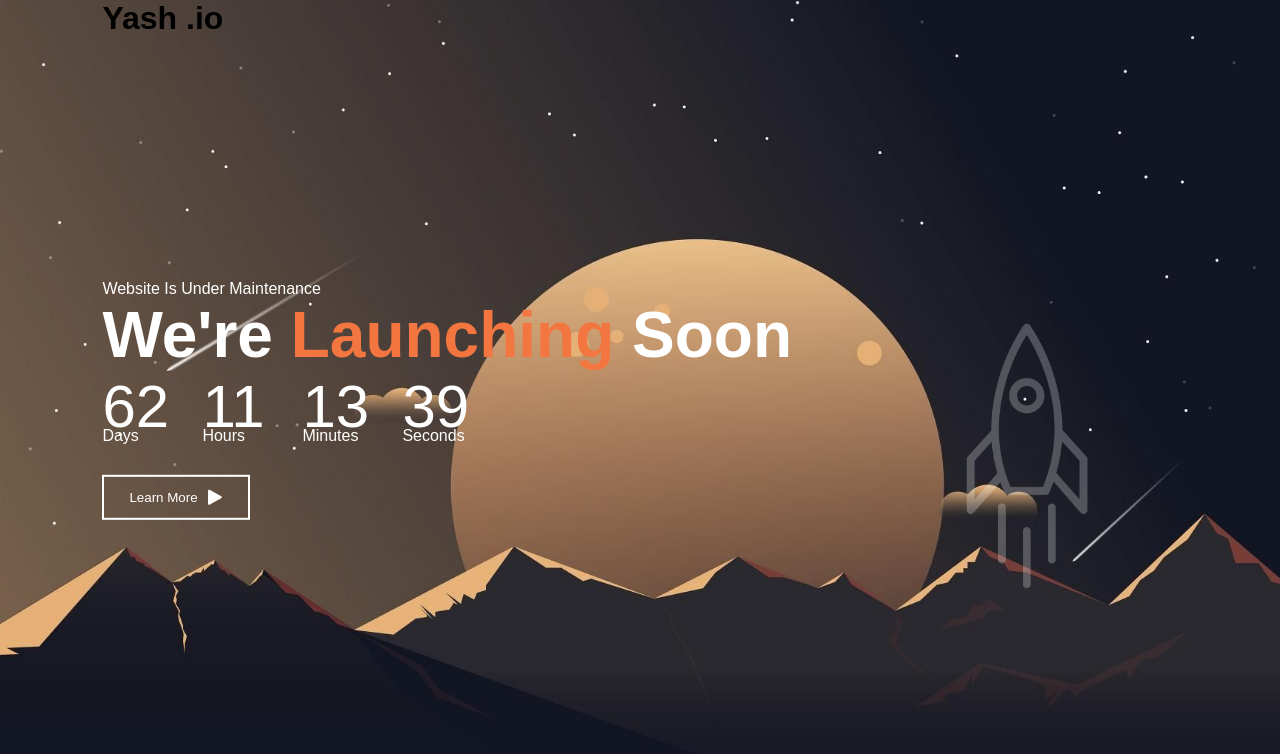
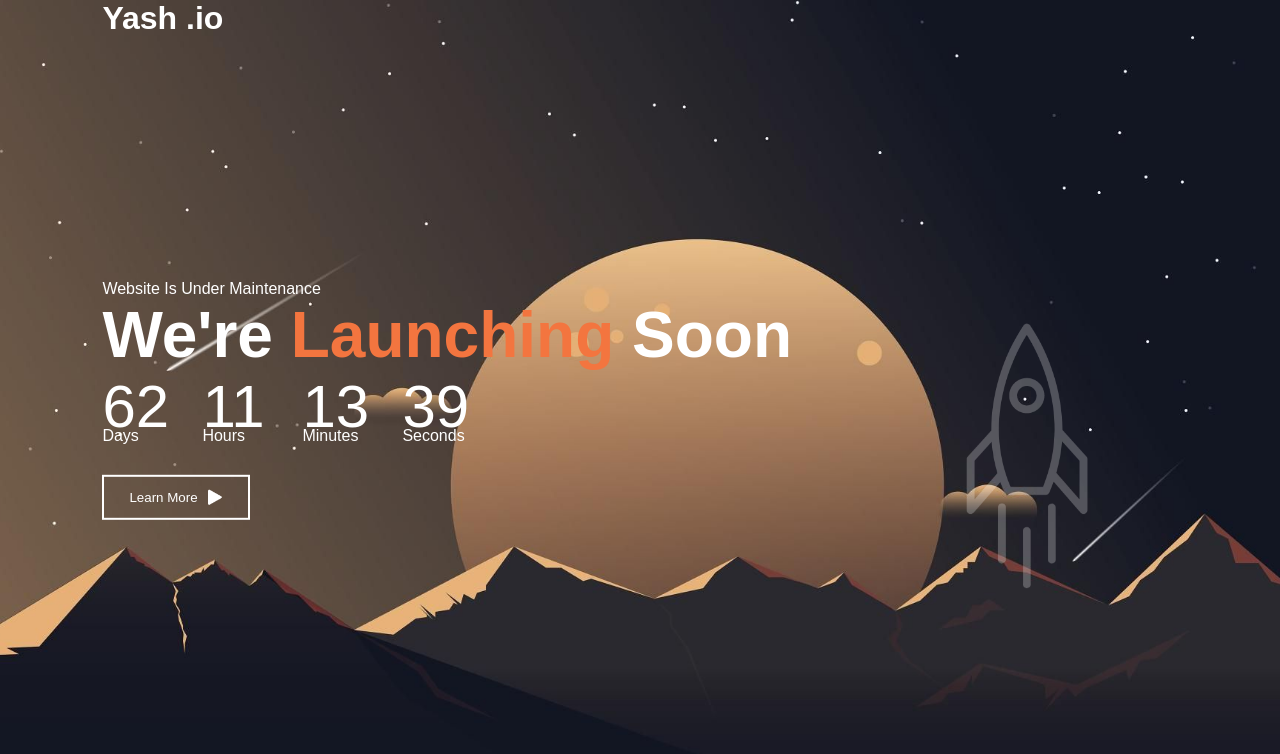
Before and after one commit to YashBhawsar23/Coming-Soon-Page, a plain HTML site: page index.html in a window 1280 px wide. Drawn offline with Linux system fonts and the light colour scheme.

Commit message:
Update style.css

```diff
--- a/style.css
+++ b/style.css
@@ -5,6 +5,10 @@
     box-sizing: border-box;
 }
 
+.container h1 {
+    color: #fff;
+    cursor: pointer;
+}
 .container{
     width: 100vw;
     height: 100vh;
```
